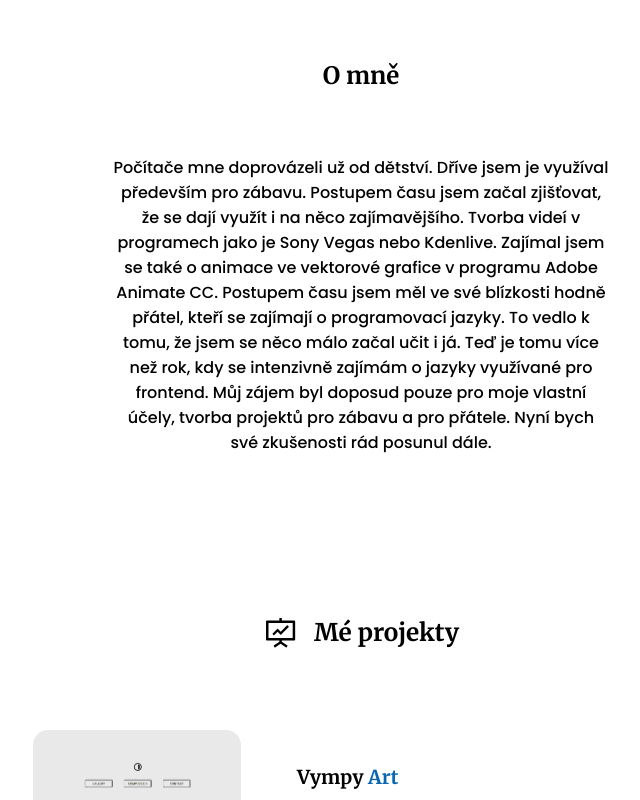
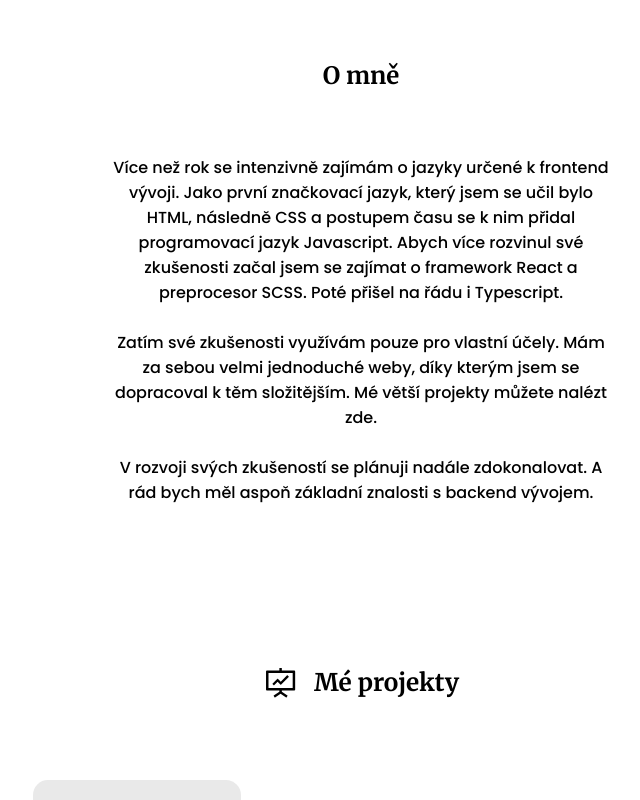
Before and after one commit to PikeHavelka/portfolio, a React (Create React App) app: page / in a window 1280 px wide. Shown: the part 740-1540 px from the top of the page, without its empty margins (279-919 px from the left). Built offline with nearby package versions, Linux system fonts and the light colour scheme.

Commit message:
changed text in about me section

```diff
--- a/src/index.css
+++ b/src/index.css
@@ -20,18 +20,12 @@ body {
   background-color: var(--light-theme-bg);
 }
 
-/* .color1 {color: #140f0b;}
-.color2 {color: #0e2e56;}
-.color3 {color: #0966b1;}
-.color4 {color: #08a8ff;}
-.color5 {color: #08f6ff;} */
-
 [data-theme="dark"] {
   --general-text: rgba(235, 235, 235);
   --light-theme-bg: rgba(0, 0, 0, 0.9);
   --navbar-title-text: rgba(235, 235, 235);
   --general-design-color: #08a8ff;
-  --navbar-bg: black;
+  --navbar-bg: #02001b;
 }
 
 [data-theme="light"] {
--- a/src/layout/aboutMe/AboutMe.tsx
+++ b/src/layout/aboutMe/AboutMe.tsx
@@ -5,7 +5,17 @@ function AboutMe() {
     <section className="about-me container" id="o-mne">
       <h1>O mně</h1>
 
-      <p>Počítače mne doprovázeli už od dětství. Dříve jsem je využíval především pro zábavu. Postupem času jsem začal zjišťovat, že se dají využít i na něco zajímavějšího. Tvorba videí v programech jako je Sony Vegas nebo Kdenlive. Zajímal jsem se také o animace ve vektorové grafice v programu Adobe Animate CC. Postupem času jsem měl ve své blízkosti hodně přátel, kteří se zajímají o programovací jazyky. To vedlo k tomu, že jsem se něco málo začal učit i já. Teď je tomu více než rok, kdy se intenzivně zajímám o jazyky využívané pro frontend. Můj zájem byl doposud pouze pro moje vlastní účely, tvorba projektů pro zábavu a pro přátele. Nyní bych své zkušenosti rád posunul dále.</p>
+    <div className="text">
+      <p>Více než rok se intenzivně zajímám o jazyky určené k frontend vývoji. Jako první značkovací jazyk, který jsem se učil bylo HTML, následně CSS a postupem času se k nim přidal programovací jazyk Javascript. Abych více rozvinul své zkušenosti začal jsem se zajímat o framework React a preprocesor SCSS. Poté přišel na řádu i Typescript.</p>
+
+      <br />
+
+      <p>Zatím své zkušenosti využívám pouze pro vlastní účely. Mám za sebou velmi jednoduché weby, díky kterým jsem se dopracoval k těm složitějším. Mé větší projekty můžete nalézt <a href="https://github.com/PikeHavelka">zde</a>.</p>
+
+      <br />
+
+      <p>V rozvoji svých zkušeností se plánuji nadále zdokonalovat. A rád bych měl aspoň základní znalosti s backend vývojem.</p>
+    </div>
     </section>
   )
 }
--- a/src/layout/aboutMe/aboutMe.css
+++ b/src/layout/aboutMe/aboutMe.css
@@ -10,8 +10,12 @@ section.about-me h1 {
   margin-bottom: 2rem;
 }
 
-section.about-me p {
+section.about-me .text {
   border: 1px solid var(--general-text);
   padding: 2rem;
 }
+
+section.about-me a {
+  color: var(--general-design-color);
+}
 /**********************************************/
--- a/src/layout/footer/footer.css
+++ b/src/layout/footer/footer.css
@@ -1,6 +1,6 @@
 /* Footer */
 footer {
-  background-color: black;
+  background: #02001b;
   color: white;
   padding: 2rem 0;
   font-size: .9rem;
```
